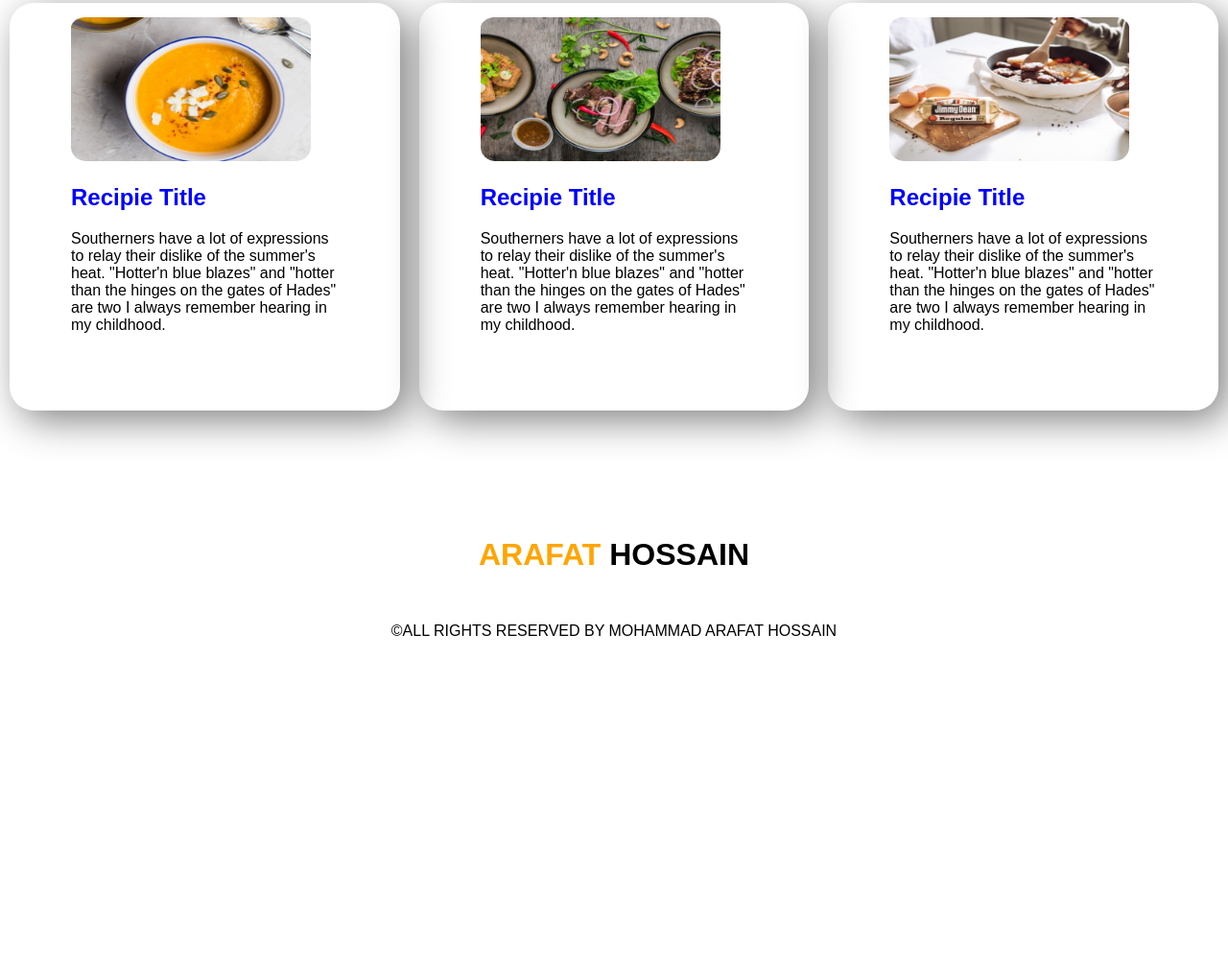
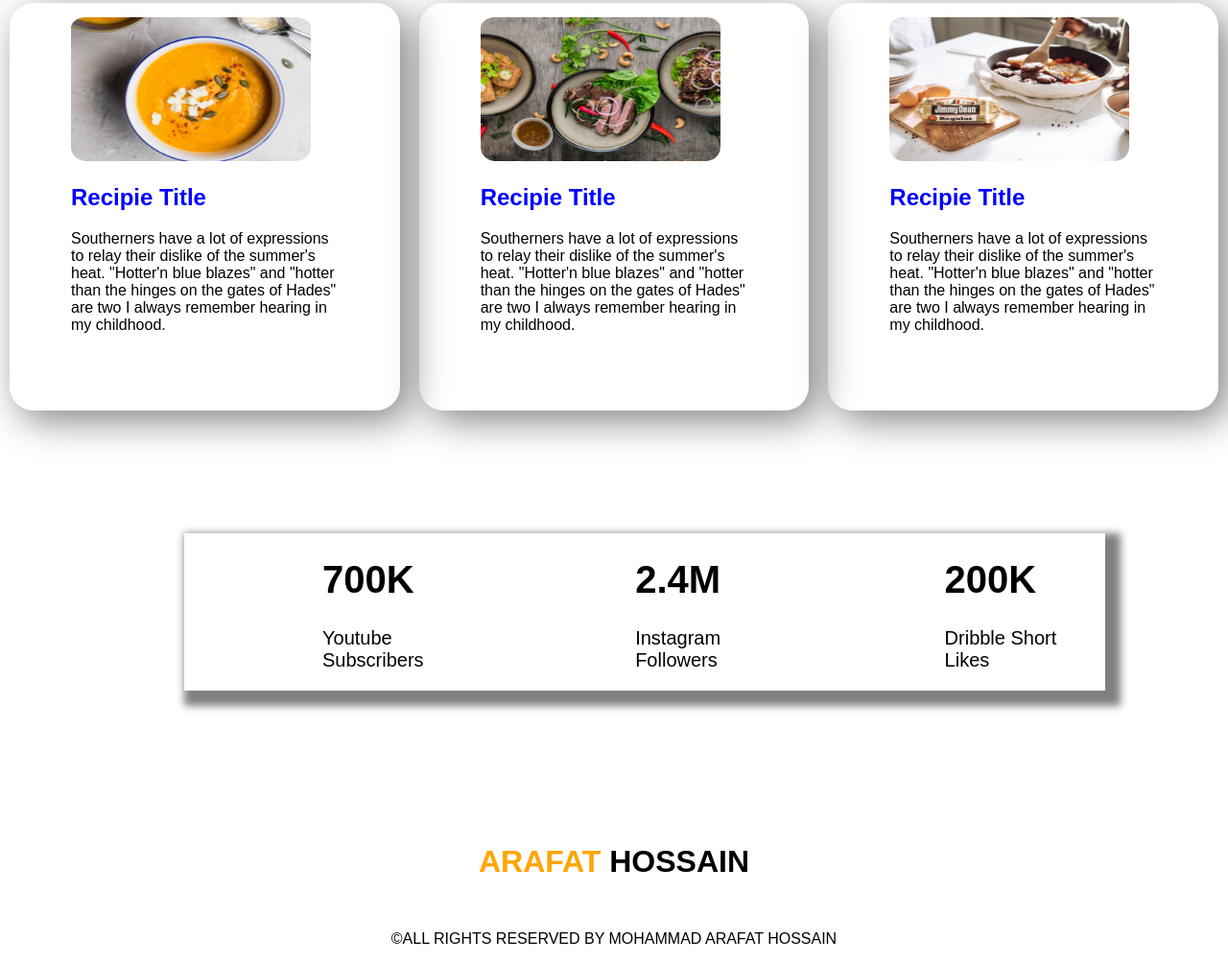
Before and after one commit to Aroarafat/Assignment-1, a plain HTML site: page index.html in a window 1280 px wide. Shown: the part 1610-2614 px from the top of the page at 96% size. Before the commit the page ends 2293 px from the top, so only its background shows below. Drawn offline with Linux system fonts and the light colour scheme; a web font is replaced by a local one.

Commit message:
edited-fourth-section

```diff
--- a/index.html
+++ b/index.html
@@ -85,6 +85,36 @@
             </p>
         </div>
     </section>
+
+
+    <div id="fourth-section">
+
+        <div class="fourth">
+            <h1>700K</h1>
+            <p>Youtube Subscribers</p>
+        </div>
+        <div class="fourth">
+            <h1>2.4M</h1>
+            <p>Instagram Followers</p>
+        </div>
+        <div class="fourth">
+            <h1>200K</h1>
+            <p>Dribble Short Likes</p>
+        </div>
+    </div>
+
+
+
+
+
+
+
+
+
+
+
+
+
     <footer>
         <h1> <span class="color">ARAFAT </span>HOSSAIN
     </footer>
--- a/style.css
+++ b/style.css
@@ -58,9 +58,6 @@ section
     line-height:120px;
 }
 
-
-
-
 .recipie
 {
     width: 50%;
@@ -79,7 +76,24 @@ section
     border-radius:15px;
     padding-top: 15px;
 }
-
+ #fourth-section
+ {
+   width: 75%;
+   display: flex;
+   margin-left: 15%;
+   margin-right: 40%;
+   margin-top: 10%;
+   margin-bottom: 10%;
+   box-shadow: 8px 8px 8px 8px gray;
+ }
+ #fourth-section
+ {
+       font-size: 20px;
+ }
+ .fourth
+ {
+     padding-left: 15%;
+ }
 footer h1
  {
     text-align: center;
```
